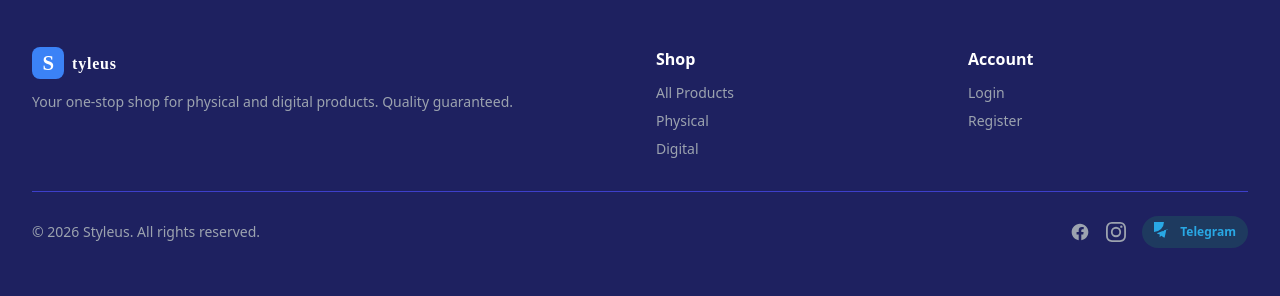
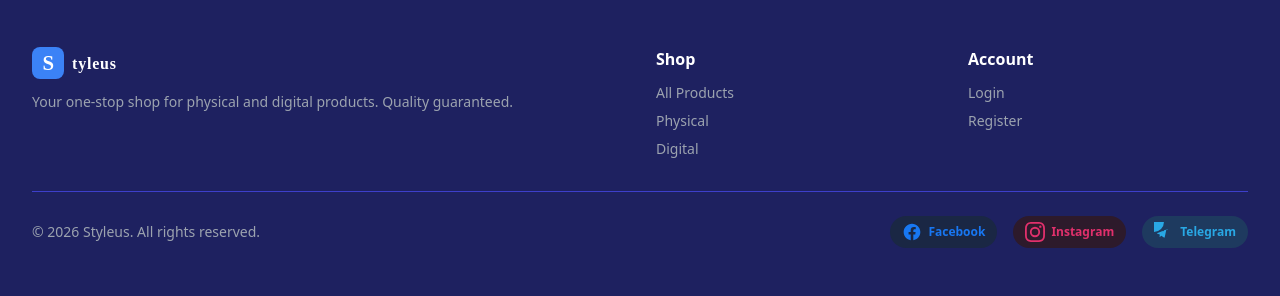
Before and after one commit to styleus125/styleus, a Flask app: a page that uses templates/base.html in a window 1280 px wide. Shown: the part 962-1258 px from the top of the page. Run offline with Flask 3, Linux system fonts and the light colour scheme; some libraries are stand-ins or nearby versions.

Commit message:
style footer social links: make Facebook and Instagram pill buttons like Telegram
Co-Authored-By: Claude Sonnet 4.6 <noreply@anthropic.com>

```diff
--- a/app.py
+++ b/app.py
@@ -1,6 +1,5 @@
 import os
 import click
-import random
 from flask import Flask, session
 from flask_login import LoginManager
 from flask_wtf.csrf import CSRFProtect
@@ -175,7 +174,10 @@ def create_app(config_class=Config):
             product = Product(
                 name=name,
                 slug=slug,
-                description=f'High quality {name.lower()}. {categories[cat_slug].description}. Perfect for everyday use.',
+                description=(
+                    f'High quality {name.lower()}. {categories[cat_slug].description}. '
+                    'Perfect for everyday use.'
+                ),
                 price=price,
                 stock=stock,
                 category_id=categories[cat_slug].id,
--- a/routes/admin.py
+++ b/routes/admin.py
@@ -1,5 +1,5 @@
 import os
-from datetime import datetime, timedelta
+from datetime import datetime
 from functools import wraps
 
 from flask import Blueprint, render_template, redirect, url_for, flash, request, abort, current_app
--- a/routes/cart.py
+++ b/routes/cart.py
@@ -1,4 +1,4 @@
-from flask import Blueprint, render_template, request, jsonify, session, redirect, url_for, flash
+from flask import Blueprint, render_template, request, jsonify, session
 from flask_login import current_user
 from models import db, Cart, CartItem, Product
 
--- a/routes/checkout.py
+++ b/routes/checkout.py
@@ -1,7 +1,6 @@
-import json
 import stripe
-from flask import Blueprint, render_template, request, redirect, url_for, flash, session, current_app, jsonify
-from flask_login import current_user, login_required
+from flask import Blueprint, render_template, request, redirect, url_for, flash, session, current_app
+from flask_login import current_user
 from flask_wtf import FlaskForm
 from wtforms import StringField, SubmitField, TextAreaField
 from wtforms.validators import DataRequired, Email, Length
@@ -90,14 +89,11 @@ def checkout():
                 metadata={'email': form.email.data},
             )
             payment_intent_id = intent.id
-            client_secret = intent.client_secret
         except stripe.error.AuthenticationError:
             # Placeholder keys - simulate payment for demo
             payment_intent_id = 'pi_demo_' + str(int(total * 100))
-            client_secret = None
         except Exception:
             payment_intent_id = 'pi_demo_' + str(int(total * 100))
-            client_secret = None
 
         # Create order
         order = Order(
--- a/routes/shop.py
+++ b/routes/shop.py
@@ -1,4 +1,4 @@
-from flask import Blueprint, render_template, request, abort
+from flask import Blueprint, render_template, request
 from models import Product, Category
 
 shop_bp = Blueprint('shop', __name__)
@@ -82,7 +82,7 @@ def product_detail(slug):
     related = Product.query.filter(
         Product.category_id == product.category_id,
         Product.id != product.id,
-        Product.is_active == True
+        Product.is_active.is_(True)
     ).limit(4).all()
     return render_template('shop/product.html',
                            product=product,
--- a/templates/base.html
+++ b/templates/base.html
@@ -185,17 +185,27 @@
       <div class="flex items-center gap-4">
         <!-- Facebook -->
         <a href="https://facebook.com/styleus" target="_blank" rel="noopener noreferrer"
-           class="text-gray-400 hover:text-white transition" aria-label="Facebook">
+           class="flex items-center gap-1.5 px-3 py-1.5 rounded-full transition"
+           style="background-color:#1a2744; color:#1877f2;"
+           onmouseover="this.style.backgroundColor='#1877f2';this.style.color='#fff';"
+           onmouseout="this.style.backgroundColor='#1a2744';this.style.color='#1877f2';"
+           aria-label="Facebook">
           <svg class="w-5 h-5" fill="currentColor" viewBox="0 0 24 24">
             <path d="M22 12c0-5.522-4.478-10-10-10S2 6.478 2 12c0 4.991 3.657 9.128 8.438 9.878v-6.987H7.898V12h2.54V9.797c0-2.506 1.492-3.89 3.777-3.89 1.094 0 2.238.195 2.238.195v2.46h-1.26c-1.243 0-1.63.771-1.63 1.562V12h2.773l-.443 2.89h-2.33v6.988C18.343 21.128 22 16.991 22 12z"/>
           </svg>
+          <span class="text-xs font-semibold">Facebook</span>
         </a>
         <!-- Instagram -->
         <a href="https://instagram.com/styleus" target="_blank" rel="noopener noreferrer"
-           class="text-gray-400 hover:text-white transition" aria-label="Instagram">
+           class="flex items-center gap-1.5 px-3 py-1.5 rounded-full transition"
+           style="background-color:#2d1a2b; color:#e1306c;"
+           onmouseover="this.style.backgroundColor='#e1306c';this.style.color='#fff';"
+           onmouseout="this.style.backgroundColor='#2d1a2b';this.style.color='#e1306c';"
+           aria-label="Instagram">
           <svg class="w-5 h-5" fill="currentColor" viewBox="0 0 24 24">
             <path d="M12 2.163c3.204 0 3.584.012 4.85.07 1.366.062 2.633.334 3.608 1.308.975.975 1.246 2.242 1.308 3.608.058 1.266.07 1.646.07 4.85s-.012 3.584-.07 4.85c-.062 1.366-.334 2.633-1.308 3.608-.975.975-2.242 1.246-3.608 1.308-1.266.058-1.646.07-4.85.07s-3.584-.012-4.85-.07c-1.366-.062-2.633-.334-3.608-1.308-.975-.975-1.246-2.242-1.308-3.608C2.175 15.584 2.163 15.204 2.163 12s.012-3.584.07-4.85c.062-1.366.334-2.633 1.308-3.608.975-.975 2.242-1.246 3.608-1.308C8.416 2.175 8.796 2.163 12 2.163zm0-2.163C8.741 0 8.333.014 7.053.072 5.197.157 3.355.673 2.014 2.014.673 3.355.157 5.197.072 7.053.014 8.333 0 8.741 0 12c0 3.259.014 3.667.072 4.947.085 1.856.601 3.698 1.942 5.039 1.341 1.341 3.183 1.857 5.039 1.942C8.333 23.986 8.741 24 12 24s3.667-.014 4.947-.072c1.856-.085 3.698-.601 5.039-1.942 1.341-1.341 1.857-3.183 1.942-5.039.058-1.28.072-1.688.072-4.947 0-3.259-.014-3.667-.072-4.947-.085-1.856-.601-3.698-1.942-5.039C20.645.673 18.803.157 16.947.072 15.667.014 15.259 0 12 0zm0 5.838a6.162 6.162 0 100 12.324 6.162 6.162 0 000-12.324zm0 10.162a4 4 0 110-8 4 4 0 010 8zm6.406-11.845a1.44 1.44 0 100 2.881 1.44 1.44 0 000-2.881z"/>
           </svg>
+          <span class="text-xs font-semibold">Instagram</span>
         </a>
         <!-- Telegram -->
         <a href="https://t.me/LaptopSoft" target="_blank" rel="noopener noreferrer"
```
